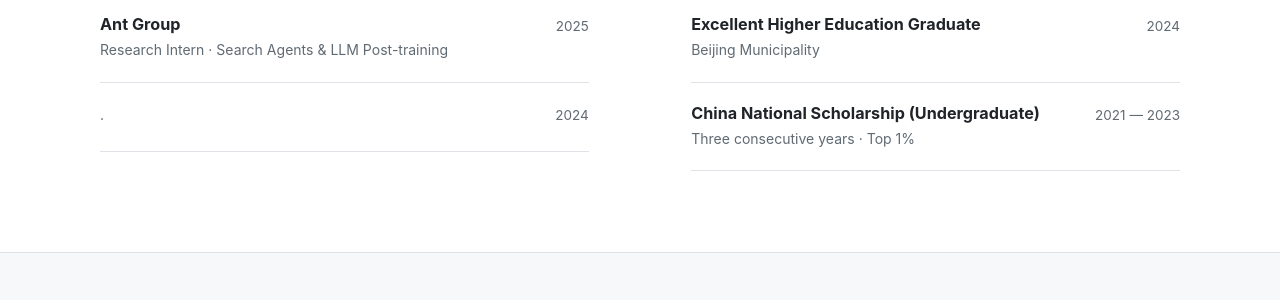
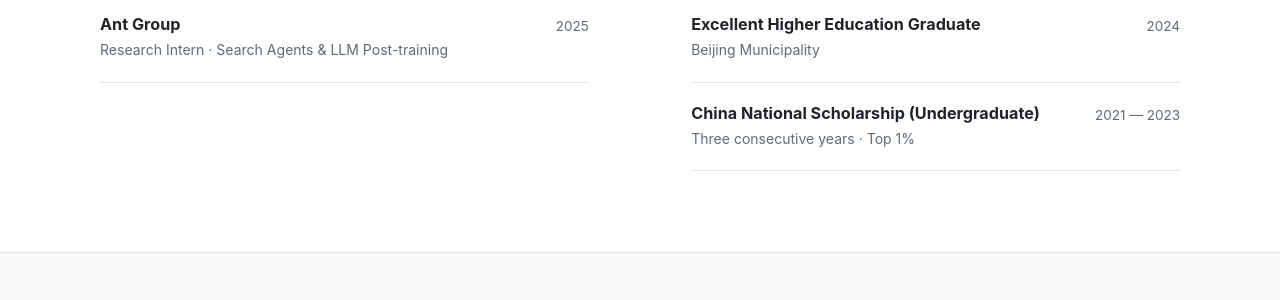
Before and after one commit to LQgdwind/LQgdwind.github.io, a Jekyll site: the page built from _pages/about.md, in a window 1280 px wide and 900 px high, scrolled down 3634 px. Shown: the part 440-740 px from the top of the window. Built offline with Jekyll 4.4.1, drawn with Linux system fonts in a browser that asks for light colours.

Commit message:
Update home.yml

```diff
--- a/_data/home.yml
+++ b/_data/home.yml
@@ -183,7 +183,6 @@
     organization: "Ant Group"
     role: "Research Intern"
     focus: "Search Agents & LLM Post-training"
-  - period: "2024"
 
 awards:
   - year: "2026"
```
